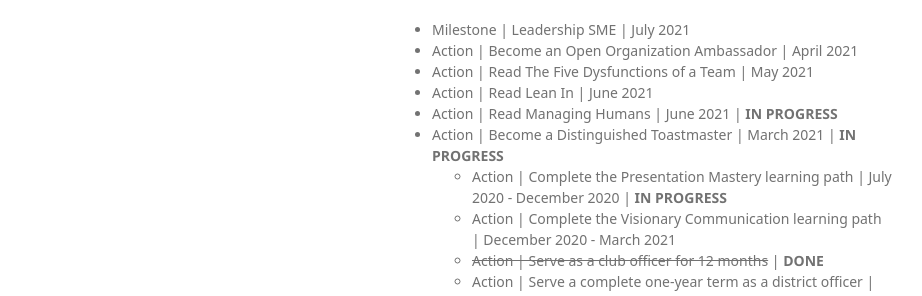
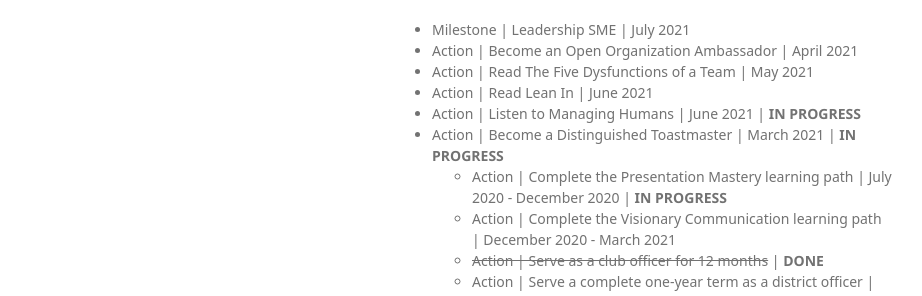
Before and after one commit to rainleander/rainleander.github.io, a Jekyll site: the page speak-softly.html, which Jekyll copies as it is, in a window 1280 px wide and 900 px high, scrolled down 1509 px. Shown: the part 454-750 px from the top of the window, without its empty margins (178-1100 px from the left). Built offline with Jekyll 4.4.1, drawn with Linux system fonts in a browser that asks for light colours; some web fonts are replaced.

Commit message:
Update speak-softly.html

```diff
--- a/speak-softly.html
+++ b/speak-softly.html
@@ -90,7 +90,7 @@
         <li>Action | Become an Open Organization Ambassador | April 2021</li>
         <li>Action | Read The Five Dysfunctions of a Team | May 2021</li>
         <li>Action | Read Lean In | June 2021</li>
-        <li>Action | Read Managing Humans | June 2021 | <b>IN PROGRESS</b></li>
+        <li>Action | Listen to Managing Humans | June 2021 | <b>IN PROGRESS</b></li>
         <li>Action | Become a Distinguished Toastmaster | March 2021 | <b>IN PROGRESS</b>
           <ul><li>Action | Complete the Presentation Mastery learning path | July 2020 - December 2020 | <b>IN PROGRESS</b></li>
             <li>Action | Complete the Visionary Communication learning path | December 2020 - March 2021</li>
```
